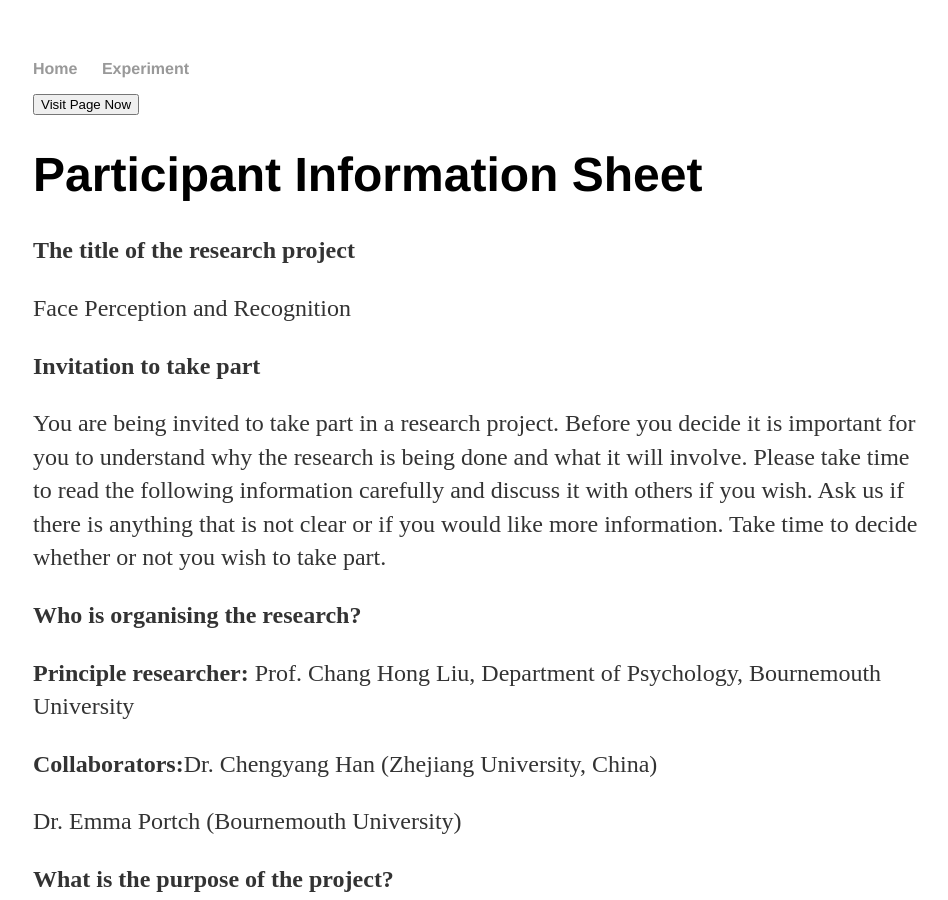
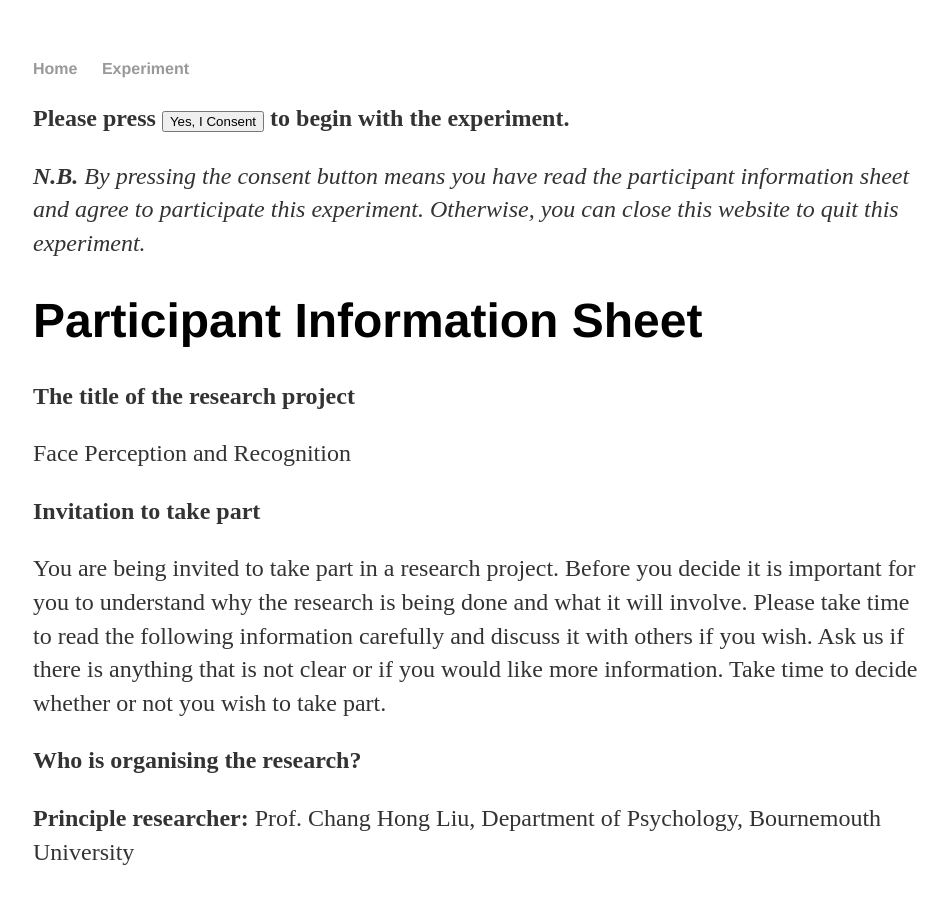
Before and after one commit to chengyanghan/chengyanghan.github.io, a Jekyll site: the page built from experiment/cfmt/index.html, in a window 1280 px wide and 900 px high. Shown: the whole window, without its empty margins (159-1107 px from the left). Built offline with Jekyll 4.4.1, drawn with Linux system fonts in a browser that asks for light colours.

Commit message:
Update index.html

```diff
--- a/experiment/cfmt/index.html
+++ b/experiment/cfmt/index.html
@@ -3,7 +3,8 @@ layout: defaultExp
 title: Chengyang Han
 ---
 <div class="blurb">
-	<a href="https://pavlovia.org/run/chengyang/cfmt_morphed3/html/"><button>Visit Page Now</button></a>
+	<p><b>Please press <a href="https://pavlovia.org/run/chengyang/cfmt_morphed3/html/"><button>Yes, I Consent</button></a> to begin with the experiment.</b></p>
+	<p><i><b>N.B.</b> By pressing the consent button means you have read the participant information sheet and agree to participate this experiment. Otherwise, you can close this website to quit this experiment. </i></p>
 	<h1>Participant Information Sheet</h1>
 	<p><b>The title of the research project </b></p>
 
```
